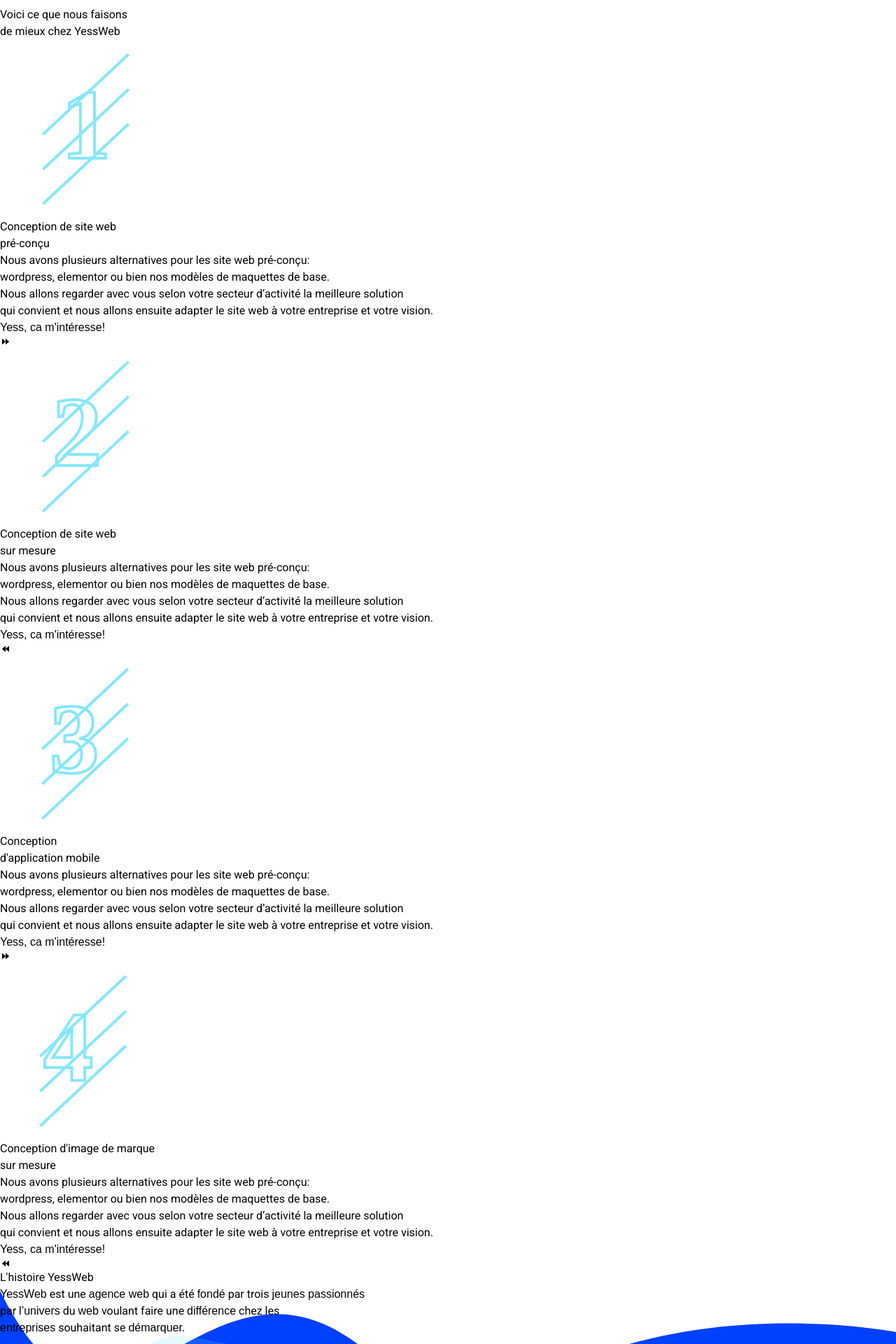
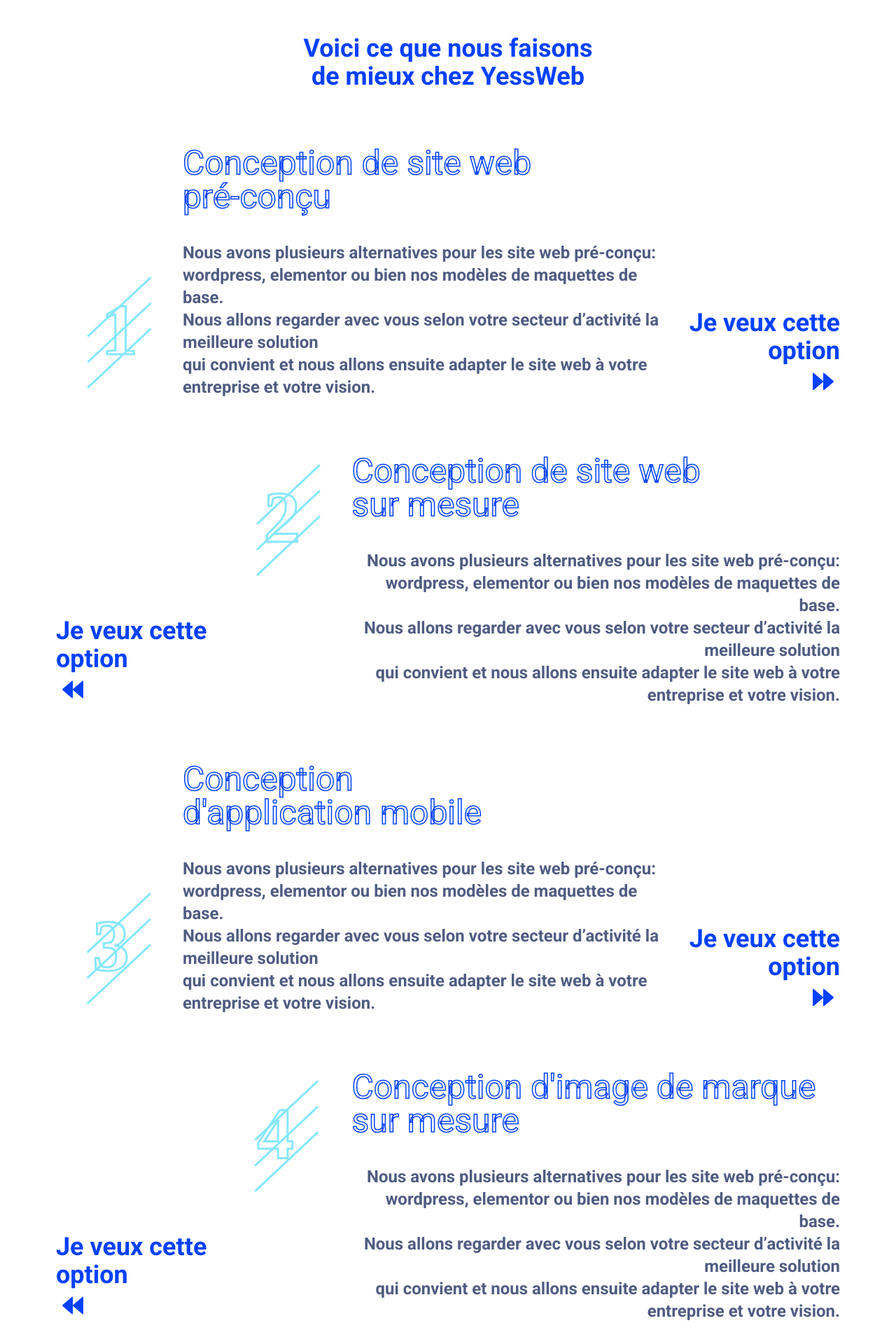
Before and after one commit to xmaelo/yessWeb, a React (Create React App) app: page / in a window 1280 px wide. Shown: the part 1600-3520 px from the top of the page at 70% size. Built offline with nearby package versions, Linux system fonts and the light colour scheme.

Commit message:
mod of home page

```diff
--- a/public/index.html
+++ b/public/index.html
@@ -35,6 +35,7 @@
                 extend: {
                   colors: {
                     primary: '#0040FF',
+                    blueGray: "#4F5C82"
                   }
                 }
               }
--- /dev/null
+++ b/src/components/PorteFolio.js
@@ -0,0 +1,117 @@
+import { useState } from 'react';
+import { NavLink } from 'react-router-dom';
+//import Icon from '@material-tailwind/react/Icon';
+import H6 from '@material-tailwind/react/Heading6';
+import logo from '../assets/img/logo.PNG';
+import  { AiOutlineHome,} from 'react-icons/ai'
+import {IoIosHome} from 'react-icons/io'
+import {FaLaptopCode, FaBook} from 'react-icons/fa'
+import {MdAddIcCall} from 'react-icons/md'
+import Button from "@material-tailwind/react/Button";
+import advantageImg from '../assets/img/SVGAVANTAGES.svg'
+import { AiFillForward } from 'react-icons/ai';
+import { AiFillBackward } from 'react-icons/ai';
+import img1 from './../assets/img/1.svg'
+import img2 from './../assets/img/2.svg'
+import img3 from './../assets/img/3.svg'
+import img4 from './../assets/img/4.svg'
+
+export default function PorteFolio() {
+
+    return (
+        <div className='container mx-auto py-10 bg-white px-20'>
+            <h3 className="text-4xl text-center text-primary font-bold">Voici ce que nous faisons<br />de mieux chez YessWeb</h3>
+
+                <div className='flex pt-20 items-end'>
+                    <div className="">
+                        <img src={img1} className="Img1" />
+                    </div>
+                    <div>
+                        <h4 className='outlined text-5xl'>Conception de site web <br />pré-conçu</h4>
+                        <p className="pt-10 text-2xl text-blueGray font-bold">Nous avons plusieurs alternatives pour les site web pré-conçu:<br />
+                        wordpress, elementor ou bien nos modèles de maquettes de base.<br />
+                        Nous allons regarder avec vous selon votre secteur d’activité la meilleure solution<br />
+                        qui convient et nous allons ensuite adapter le site web à votre entreprise et votre vision.</p>
+                    </div>
+                    <div className='content-end'>
+                        <p className='text-4xl text-right text-primary font-bold'>Je veux cette option</p>
+                        <div className='flex justify-end justify-items-end justify-self-end'>
+                            <AiFillForward  className='outlined text-5xl text-right text-primary'/>
+                        </div>
+                    </div>
+                </div>
+
+
+                <div className='flex pt-20'>
+                    <div className='flex content-end items-end'>
+                        <div>
+                            <p className='text-4xl text-primary font-bold'>Je veux cette option</p>
+                            <div className='flex'>
+                                <AiFillBackward  className='outlined text-5xl  text-primary'/>
+                            </div>
+                        </div>
+                    </div>
+
+                    <div className="flex">
+                        <div>
+                            <img src={img2} className="Img2" />
+                        </div>
+                        <div>
+                            <h4 className='outlined text-5xl'>Conception de site web <br />sur mesure</h4>
+                            <p className="pt-10 text-2xl text-blueGray font-bold text-right">Nous avons plusieurs alternatives pour les site web pré-conçu:<br />
+                            wordpress, elementor ou bien nos modèles de maquettes de base.<br />
+                            Nous allons regarder avec vous selon votre secteur d’activité la meilleure solution<br />
+                            qui convient et nous allons ensuite adapter le site web à votre entreprise et votre vision.</p>
+                        </div>
+                    </div>
+                </div>
+
+                <div className='flex pt-20 items-end'>
+                    <div className="">
+                        <img src={img3} className="Img1" />
+                    </div>
+                    <div>
+                        <h4 className='outlined text-5xl'>Conception<br />d'application mobile</h4>
+                        <p className="pt-10 text-2xl text-blueGray font-bold">Nous avons plusieurs alternatives pour les site web pré-conçu:<br />
+                    wordpress, elementor ou bien nos modèles de maquettes de base.<br />
+                    Nous allons regarder avec vous selon votre secteur d’activité la meilleure solution<br />
+                    qui convient et nous allons ensuite adapter le site web à votre entreprise et votre vision.</p>
+                    </div>
+                    <div className='content-end'>
+                        <p className='text-4xl text-right text-primary font-bold'>Je veux cette option</p>
+                        <div className='flex justify-end justify-items-end justify-self-end'>
+                            <AiFillForward  className='outlined text-5xl text-right text-primary'/>
+                        </div>
+                    </div>
+                </div>
+
+                <div className='flex pt-20'>
+                    <div className='flex content-end items-end'>
+                        <div>
+                            <p className='text-4xl text-primary font-bold'>Je veux cette option</p>
+                            <div className='flex'>
+                                <AiFillBackward  className='outlined text-5xl  text-primary'/>
+                            </div>
+                        </div>
+                    </div>
+
+                    <div className="flex">
+                        <div>
+                            <img src={img4} className="Img2" />
+                        </div>
+                        <div>
+                            <h4 className='outlined text-5xl'>Conception d'image de marque<br />sur mesure</h4>
+                            <p className="pt-10 text-2xl text-blueGray font-bold text-right">Nous avons plusieurs alternatives pour les site web pré-conçu:<br />
+                    wordpress, elementor ou bien nos modèles de maquettes de base.<br />
+                    Nous allons regarder avec vous selon votre secteur d’activité la meilleure solution<br />
+                    qui convient et nous allons ensuite adapter le site web à votre entreprise et votre vision.</p>
+
+                        </div>
+                    </div>
+                </div>
+
+
+
+        </div>
+    );
+}
--- a/src/pages/Home.js
+++ b/src/pages/Home.js
@@ -2,6 +2,7 @@
 import Yes from './../assets/img/On dit Yess.png'
 import Advantage from "../components/Advantage"
 import Realisations from "../components/Realisations"
+import PorteFolio from "../components/PorteFolio"
 import img1 from './../assets/img/1.svg'
 import img2 from './../assets/img/2.svg'
 import img3 from './../assets/img/3.svg'
@@ -16,7 +17,7 @@
 import { AiFillBackward } from 'react-icons/ai';
 export default function Home() {
 
-    useEffect(()=>{
+  useEffect(() => {
     console.log('disptachin loanding');
 
   }, [])
@@ -25,117 +26,62 @@
   return (
     <div className='bg-white'>
 
-            <Realisations/>
-            <Advantage/>
+      <Realisations />
+      <Advantage />
+      <PorteFolio />
 
-         <h3 className="TitleService">Voici ce que nous faisons<br/>de mieux chez YessWeb</h3>
-         <div className="LeftService">
-           <img src={img1} className="Img1"/>
-           <h4>Conception de site web <br/>pré-conçu</h4>
-         </div>
-         <div>
-             <p className="LeftParagraph">Nous avons plusieurs alternatives pour les site web pré-conçu:<br/>
-                wordpress, elementor ou bien nos modèles de maquettes de base.<br/>
-                Nous allons regarder avec vous selon votre secteur d’activité la meilleure solution<br/>
-                qui convient et nous allons ensuite adapter le site web à votre entreprise et votre vision.</p>
-             <span>Yess, ca m'intéresse!</span>
-         </div>
-         <div>
-          <AiFillForward/>
-         </div>
-         <div className="RightService">
-           <img src={img2} className="Img2"/>
-           <h4>Conception de site web <br/>sur mesure</h4>
-         </div>
-         <div>
-             <p className="RightParagraph">Nous avons plusieurs alternatives pour les site web pré-conçu:<br/>
-                wordpress, elementor ou bien nos modèles de maquettes de base.<br/>
-                Nous allons regarder avec vous selon votre secteur d’activité la meilleure solution<br/>
-                qui convient et nous allons ensuite adapter le site web à votre entreprise et votre vision.</p>
-             <span>Yess, ca m'intéresse!</span>
-         </div>
-         <div>
-          <AiFillBackward/>
-         </div>
-         <div className="LeftService">
-           <img src={img3} className="Img1"/>
-           <h4>Conception<br/>d'application mobile</h4>
-         </div>
-         <div>
-             <p className="LeftParagraph">Nous avons plusieurs alternatives pour les site web pré-conçu:<br/>
-                wordpress, elementor ou bien nos modèles de maquettes de base.<br/>
-                Nous allons regarder avec vous selon votre secteur d’activité la meilleure solution<br/>
-                qui convient et nous allons ensuite adapter le site web à votre entreprise et votre vision.</p>
-             <span>Yess, ca m'intéresse!</span>
-         </div>
-         <div>
-          <AiFillForward/>
-         </div>
-         <div className="RightService">
-           <img src={img4} className="Img2"/>
-           <h4>Conception d'image de marque<br/>sur mesure</h4>
-         </div>
-         <div>
-             <p className="RightParagraph">Nous avons plusieurs alternatives pour les site web pré-conçu:<br/>
-                wordpress, elementor ou bien nos modèles de maquettes de base.<br/>
-                Nous allons regarder avec vous selon votre secteur d’activité la meilleure solution<br/>
-                qui convient et nous allons ensuite adapter le site web à votre entreprise et votre vision.</p>
-             <span>Yess, ca m'intéresse!</span>
-         </div>
-         <div>
-          <AiFillBackward/>
-         </div>
+
 
       <div className="StorySection">
         <div className="StroyContainer">
           <h3 className="StoryTitle">L'histoire YessWeb</h3>
           <div>
-         <p><span>YessWeb</span> est une <span>agence web</span> qui a été <span>fondé</span> par trois <span>jeunes passionnés</span><br/>
-            par <span>l’univers</span> du <span>web</span> voulant faire une <span>différence</span> chez les<br/>
+            <p><span>YessWeb</span> est une <span>agence web</span> qui a été <span>fondé</span> par trois <span>jeunes passionnés</span><br />
+              par <span>l’univers</span> du <span>web</span> voulant faire une <span>différence</span> chez les<br />
               <span>entreprises</span> souhaitant se <span>démarquer.</span></p>
-        <img src={StoryImg}/>
+            <img src={StoryImg} />
           </div>
           <h3 className="BehindYessWeb">L'équipe derrière YessWeb</h3>
           <div className="TeamSection">
             <div className="Rectangle">
-        <img src={Photo1} className="Photo"/>
+              <img src={Photo1} className="Photo" />
               <span className="Name">Ismael Bienvenu</span>
               <div>
-        <span className="JobTitle">Co-Fondateur/Développeur<br/>full-stack</span>
+                <span className="JobTitle">Co-Fondateur/Développeur<br />full-stack</span>
                 <p className="Description">
-        Ismael est le magicien de la<br/>
-        programmation chez YessWeb<br/>
-        avec plus de 10 ans d’expérience en<br/>
-        programmation, Ismael n’a aucun<br/>
-        projet qui lui fait peur, il a soif de défi et<br/>
+                  Ismael est le magicien de la<br />
+                  programmation chez YessWeb<br />
+                  avec plus de 10 ans d’expérience en<br />
+                  programmation, Ismael n’a aucun<br />
+                  projet qui lui fait peur, il a soif de défi et<br />
                   est un atout clé à l’équipe.</p>
               </div>
             </div>
             <div className="Rectangle">
-        <img src={Photo2} className="Photo"/>
+              <img src={Photo2} className="Photo" />
               <span className="Name">Xavier Wells</span>
               <div>
-        <span className="JobTitle">Co-Fondateur/Développeur<br/>front-end, designer UI/UX</span>
+                <span className="JobTitle">Co-Fondateur/Développeur<br />front-end, designer UI/UX</span>
                 <p className="Description">
-        Ismael est le magicien de la<br/>
-        programmation chez YessWeb<br/>
-        avec plus de 10 ans d’expérience en<br/>
-        programmation, Ismael n’a aucun<br/>
-        projet qui lui fait peur, il a soif de défi et<br/>
+                  Ismael est le magicien de la<br />
+                  programmation chez YessWeb<br />
+                  avec plus de 10 ans d’expérience en<br />
+                  programmation, Ismael n’a aucun<br />
+                  projet qui lui fait peur, il a soif de défi et<br />
                   est un atout clé à l’équipe.</p>
               </div>
             </div>
             <div className="Rectangle">
-        <img src={Photo3} className="Photo"/>
+              <img src={Photo3} className="Photo" />
               <span className="Name">Philippe Robichaud</span>
               <div>
-        <span className="JobTitle">Co-Fondateur/Développement<br/>des affaires</span>
+                <span className="JobTitle">Co-Fondateur/Développement<br />des affaires</span>
                 <p className="Description">
-        Ismael est le magicien de la<br/>
-        programmation chez YessWeb<br/>
-        avec plus de 10 ans d’expérience en<br/>
-        programmation, Ismael n’a aucun<br/>
-        projet qui lui fait peur, il a soif de défi et<br/>
+                  Ismael est le magicien de la<br />
+                  programmation chez YessWeb<br />
+                  avec plus de 10 ans d’expérience en<br />
+                  programmation, Ismael n’a aucun<br />
+                  projet qui lui fait peur, il a soif de défi et<br />
                   est un atout clé à l’équipe.</p>
               </div>
             </div>
@@ -146,9 +92,9 @@
 
       <h3 className="SecondContactTitle">Planifier un appel avec un expert.</h3>
       <div>
-        <img src={contactImg}/>
-        <p className="paragraphContact"><span>L’expert prendra le temps avec vous d’analyser vos besoins</span> selon<br/>
-        votre entreprise et votre secteur d’activités. Il pourra ensuite<br/>
+        <img src={contactImg} />
+        <p className="paragraphContact"><span>L’expert prendra le temps avec vous d’analyser vos besoins</span> selon<br />
+          votre entreprise et votre secteur d’activités. Il pourra ensuite<br />
           <span>vous proposez une solution optimale selon votre vision.</span> </p>
       </div>
     </div>
```
Also changed, not shown: src/assets/styles/tailwind.css, src/components/Team.js (added). Lines whose indentation alone changed are shown as unchanged.
